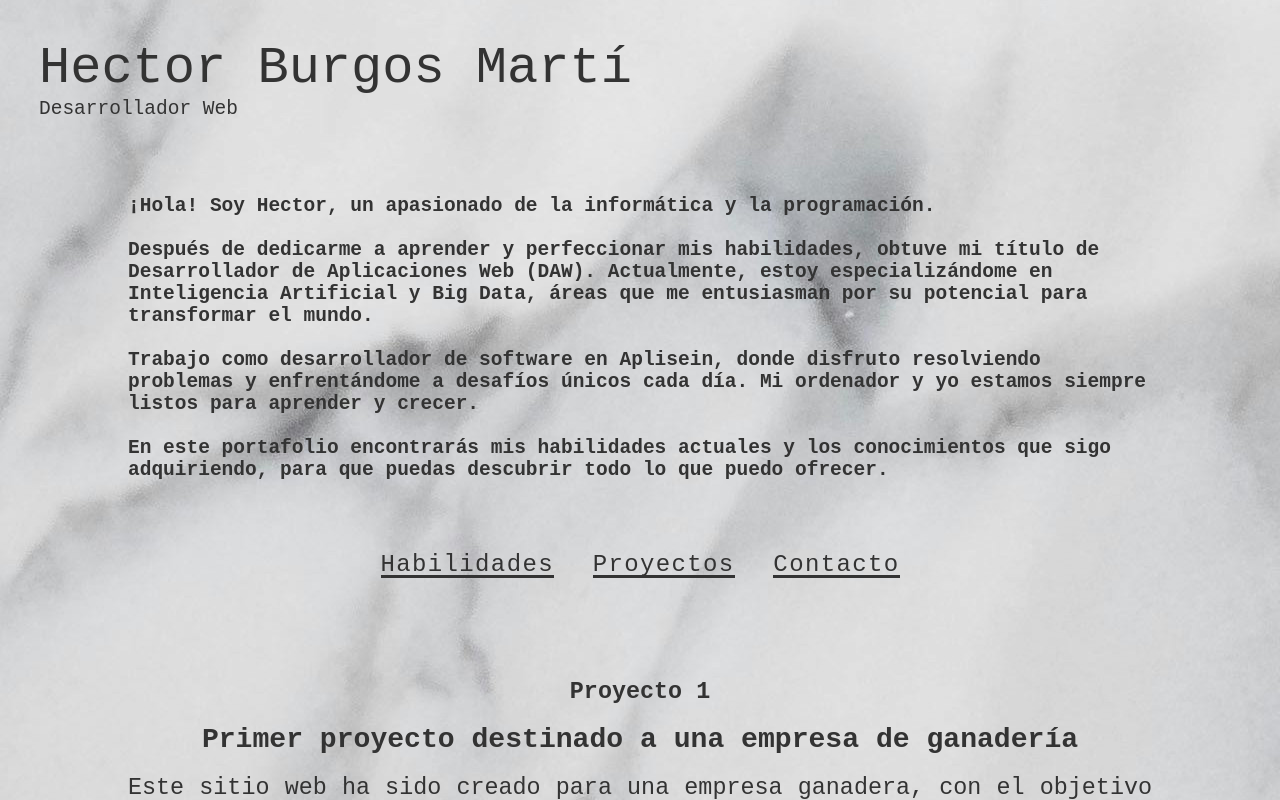
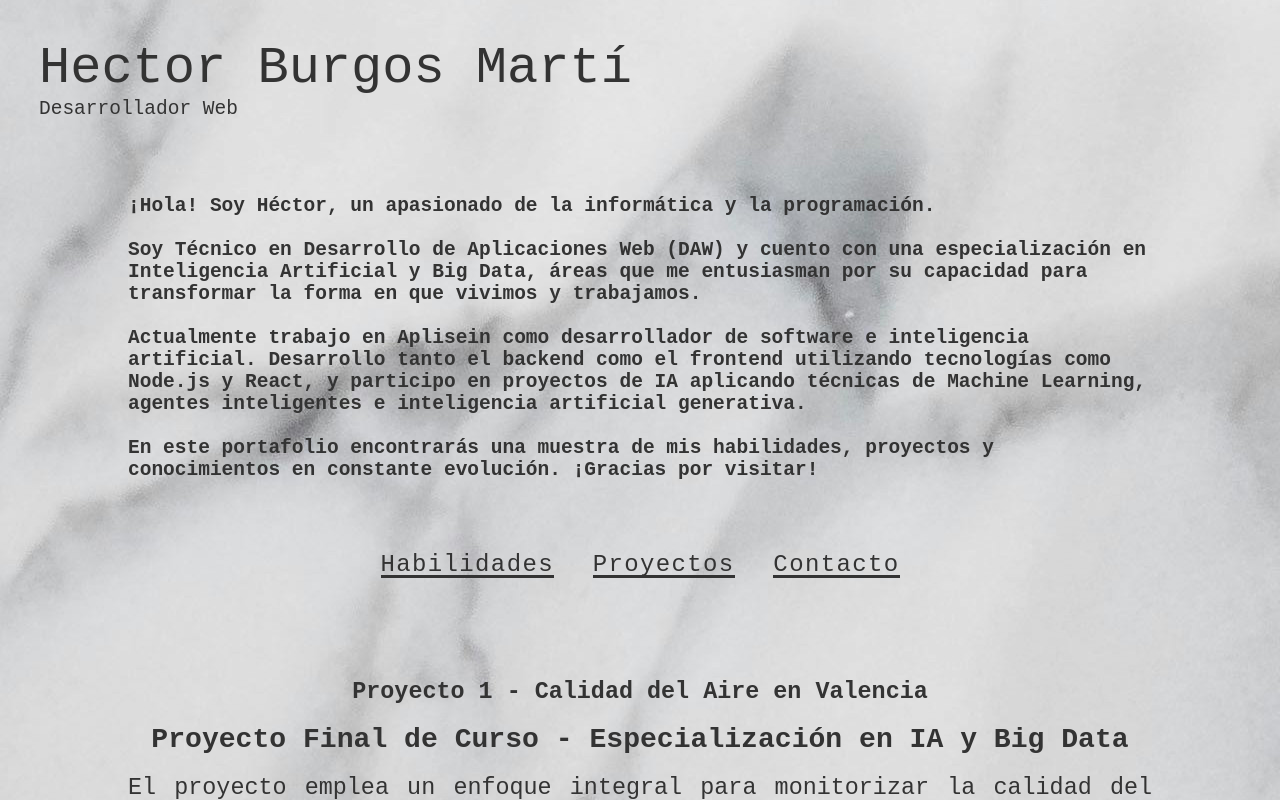
Before and after one commit to Haktor23/Portafolio_Personal, a React (Create React App) app: page /home in a window 1280 px wide. Both pictures are taken after a click on the link "Proyectos". Shown: the top 800 px of the page. Built offline with nearby package versions, Linux system fonts and the light colour scheme.

Commit message:
Actualización de proyectos y resumen

```diff
--- a/src/componentes/Profile.jsx
+++ b/src/componentes/Profile.jsx
@@ -4,14 +4,15 @@ function Profile() {
   return (
     <div className="info-personal">
       <h2 className="descripcion">
-        ¡Hola! Soy Hector, un apasionado de la informática y la programación.
+        ¡Hola! Soy Héctor, un apasionado de la informática y la programación.
         <br /><br />
-        Después de dedicarme a aprender y perfeccionar mis habilidades, obtuve mi título de Desarrollador de Aplicaciones Web (DAW). Actualmente, estoy especializándome en Inteligencia Artificial y Big Data, áreas que me entusiasman por su potencial para transformar el mundo.
+        Soy Técnico en Desarrollo de Aplicaciones Web (DAW) y cuento con una especialización en Inteligencia Artificial y Big Data, áreas que me entusiasman por su capacidad para transformar la forma en que vivimos y trabajamos.
         <br /><br />
-        Trabajo como desarrollador de software en Aplisein, donde disfruto resolviendo problemas y enfrentándome a desafíos únicos cada día. Mi ordenador y yo estamos siempre listos para aprender y crecer.
+        Actualmente trabajo en Aplisein como desarrollador de software e inteligencia artificial. Desarrollo tanto el backend como el frontend utilizando tecnologías como Node.js y React, y participo en proyectos de IA aplicando técnicas de Machine Learning, agentes inteligentes e inteligencia artificial generativa.
         <br /><br />
-        En este portafolio encontrarás mis habilidades actuales y los conocimientos que sigo adquiriendo, para que puedas descubrir todo lo que puedo ofrecer.
+        En este portafolio encontrarás una muestra de mis habilidades, proyectos y conocimientos en constante evolución. ¡Gracias por visitar!
       </h2>
+
     </div>
   );
 }
--- a/src/componentes/ProjectsSection.jsx
+++ b/src/componentes/ProjectsSection.jsx
@@ -4,9 +4,61 @@ function ProjectsSection() {
     return (
         <div className="projects-section">
             <div className="project">
-                <h2>Proyecto 1</h2>
+                <h2>Proyecto 1 - Calidad del Aire en Valencia</h2>
                 <div className="texto-proyecto">
-                    <p className="p-proyecto centrado">Primer proyecto destinado a una empresa de ganadería</p>
+                    <p className="p-proyecto centrado">Proyecto Final de Curso - Especialización en IA y Big Data</p>
+                    <p className="p-proyecto textoedit">
+                        {/* DESCRIPCIÓN DEL PROYECTO - RELLENAR AQUÍ */}
+                        El proyecto emplea un enfoque integral para monitorizar la calidad del aire en Valencia,
+                        combinando diversas tecnologías y fuentes de datos.
+
+                        <br /><br />
+
+                        Se utilizan cámaras de tráfico, conectadas mediante RTSP y gestionadas con scripts en Python,
+                        para capturar imágenes que son almacenadas en Azure Blob Storage. Estas imágenes se mejoran
+                        con Real-ESRGAN, una red generativa adversarial que aumenta su resolución, y se analizan con YOLO,
+                        un algoritmo de detección de objetos en tiempo real.
+
+                        <br /><br />
+
+                        Los datos ambientales se recogen en tiempo real desde APIs de sensores que miden contaminantes
+                        y variables meteorológicas. Estos datos se almacenan en la nube y se integran usando Azure Data Factory,
+                        que los transforma en distintas capas (Raw, Processed y Gold) dentro de un esquema lakehouse
+                        gestionado en Databricks.
+
+                        <br /><br />
+
+                        Para el análisis de datos se emplean dashboards en Power BI y técnicas de Machine Learning,
+                        incluyendo modelos de clasificación y regresión para predecir el índice de calidad del aire
+                        y los niveles de ozono.
+
+                        <br /><br />
+
+                        La documentación científica se gestiona mediante Elasticsearch y se accede con un sistema
+                        RAG (Retrieval-Augmented Generation) implementado en Flask, que permite recuperar y presentar
+                        información relevante a través de un chatbot que combina búsqueda semántica y generación de
+                        respuestas usando el modelo Ollama.
+                    </p>
+
+                </div>
+                <br />
+                <div className="video-proyecto">
+                    <iframe
+                        width="71%"
+                        height="500px"
+                        src="https://www.youtube.com/embed/Cgiwk8_g-iM"
+                        title="Proyecto Calidad del Aire Valencia"
+                        frameBorder="0"
+                        allow="accelerometer; autoplay; clipboard-write; encrypted-media; gyroscope; picture-in-picture"
+                        allowFullScreen>
+                    </iframe>
+                </div>
+            </div>
+
+            <div className="project">
+                <h2>Proyecto 2 - Sistema de Gestión Ganadera</h2>
+                <div className="texto-proyecto">
+                    <p className="p-proyecto centrado">Proyecto destinado a una empresa de ganadería</p>
                     <p className="p-proyecto textoedit">
                         Este sitio web ha sido creado para una empresa ganadera, con el objetivo de llevar un control exhaustivo de todos los animales de la ganadería. En él, se pueden añadir, modificar y, en caso de venta o fallecimiento, marcar como "Inactivo" a los animales, los cuales aparecerán en una sección dedicada exclusivamente a los animales inactivos. Además, se puede consultar la información detallada de cada animal.<br /><br />
 
@@ -19,6 +71,7 @@ function ProjectsSection() {
                 </div>
                 <div className="img-proyecto" />
             </div>
+
             <div className="futuros-proyectos">
                 <h2>Aquí iré publicando mis proyectos futuros más profesionales</h2>
                 <h3>En GitHub tengo proyectos los cuales no son profesionales</h3>
```
Also changed, not shown: 1 other file (tests, documents, lock files or other folders).
